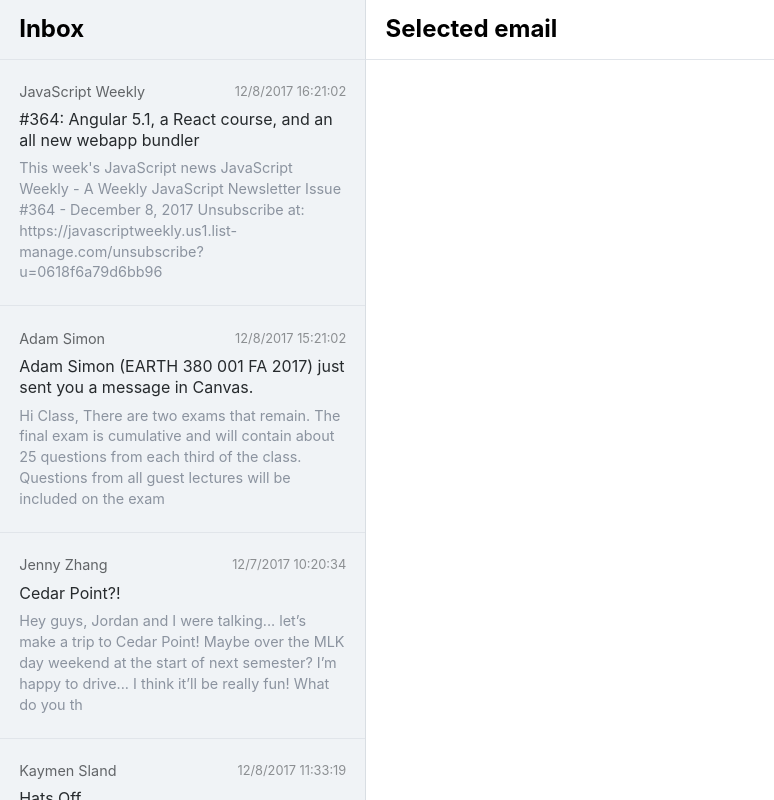
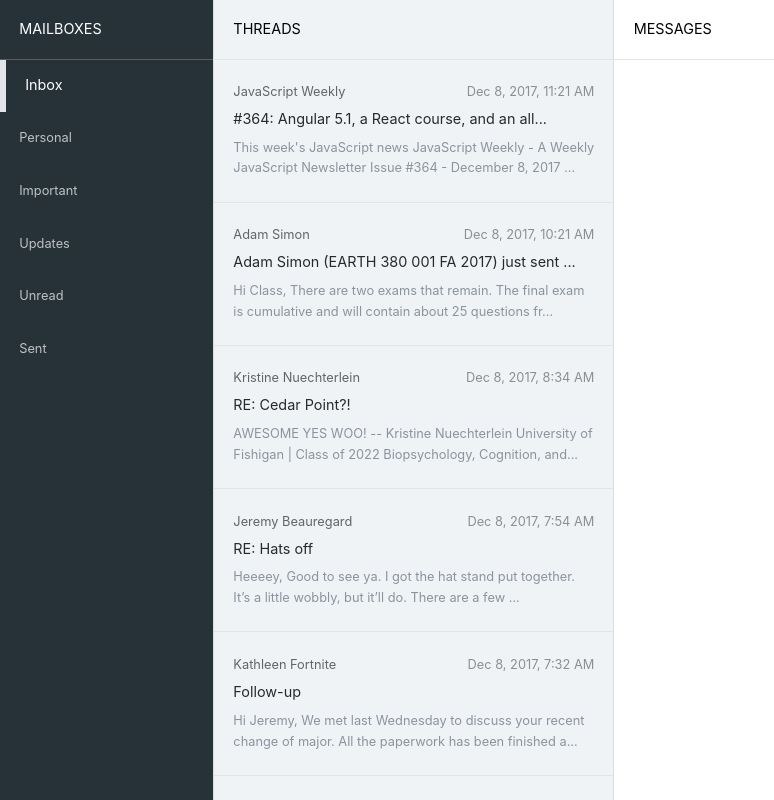
Before and after one commit to wudixiaoyu008/email-client-practice-app, a website built with Parcel: page src/index.html in a window 1280 px wide. Shown: the whole page, without its empty margins (0-774 px from the left). Built offline with nearby package versions, Linux system fonts and the light colour scheme.

Commit message:
add style & refactor & mailbox

```diff
--- a/package.json
+++ b/package.json
@@ -25,6 +25,7 @@
   "dependencies": {
     "babel-runtime": "^6.26.0",
     "base64-js": "^1.2.1",
+    "date-fns": "^1.29.0",
     "text-encoder-lite": "^1.0.1"
   },
   "devDependencies": {
--- a/src/index.html
+++ b/src/index.html
@@ -9,12 +9,39 @@
   <body>
     <div class="wrapper">
       <div class="email-client">
-        <aside class="email-list-container">
+
+        <aside class="mailbox">
+          <h2 class="email-header0">Mailboxes</h2>
+          <nav>
+            <ul class="mailbox-list">
+              <li class="mailbox-item active">Inbox</li>
+              <li class="mailbox-item">Personal</li>
+              <li class="mailbox-item">Important</li>
+              <li class="mailbox-item">Unread</li>
+              <li class="mailbox-item">Sent</li>
+              <li class="mailbox-item">Updates</li>
+            </ul>
+          </nav>
+        </aside>
+        <main class="content">
+          <section class="email-list-container">
+            <h2 class="email-header">Threads</h2>
+            <ul class="email-list"></ul>
+          </section>
+          <article class="email-show-container">
+            <h2 class="email-header2">Messages</h2>
+          </article>
+        </main>
+
+
+        <!-- <aside class="email-list-container">
+          <h2 class="email-header">Threads</h2>
+          <ul class="email-list"></ul>
         </aside>
         <main class="email-show-container">
-          <h2 class="email-header2">Selected email</h2>
-        </main>
-    </div>
+          <h2 class="email-header2">Messages</h2>
+        </main> -->
+      </div>
     </div>
     <script src="https://cdn.polyfill.io/v2/polyfill.min.js"></script>
     <script src="./index.js"></script>
--- a/src/index.js
+++ b/src/index.js
@@ -1,66 +1,89 @@
 /**
  * @flow
  */
-// "Thu, 7 Dec 2017 10:20:34 +0500"
-function formatDate(str) {
-  const monthListA = ['Jan', 'Feb', 'Mar', 'Apr', 'May', 'Jun', 'Jul', 'Aug', 'Sep', 'Oct', 'Nov', 'Dec'];
-  const monthList1 = ['01', '02', '03', '04', '05', '06', '07', '08', '09', '10', '11', '12'];
-  let format = str.split(' ');
-  format[2] = monthList1[monthListA.indexOf(format[2])];
-  return `${format[2]}/${format[1]}/${format[3]} ${format[4]}`;
+const store = require('./store/emails.json');
+
+function formatMailbox(mailbox) {
+  const category = mailbox.replace(/.+_/, '');
+  const lowerCase = [...category].map((letter, index) => index === 0 ?
+    letter.toUpperCase() : letter.toLowerCase());
+  return lowerCase.join('');
 }
 
-const store = require('./store/emails.json');
+function renderMailbox() {
+  const mailboxes = Object.keys(store.mailboxes);
+  const mailboxHTML = mailboxes.map((mailbox, index) => {
+    const category = formatMailbox(mailbox);
+    return index === 0 ? `
+        <li class="mailbox-item active">${category}</li>
+      ` : `
+        <li class="mailbox-item">${category}</li>
+      `;
+  });
+  const mailboxList = mailboxHTML.join('');
+  const container = document.querySelector('.mailbox-list');
+  if (container != null) container.innerHTML = mailboxList;
+}
 
+function formatDate(time) {
+  const date = new Date(Number(time));
+  return date.toLocaleString('en-US', {
+    year: 'numeric',
+    month: 'short',
+    day: 'numeric',
+    hour: 'numeric',
+    minute: 'numeric',
+  });
+}
+
+function formatSubject(subject) {
+  return subject.length > 45 ? `${subject.substring(0, 45)}...` : subject;
+}
+
+function formatSnippet(snippet) {
+  return snippet.length > 110 ? `${snippet.substring(0, 110)}...` : snippet;
+}
+
+function getLastMessage(thread) {
+  const [lastMessage] = thread.messages.slice(-1); // slice -> array
+  return store.messages[lastMessage.id];
+}
+
+function renderThreads() {
   const inboxId = store.mailboxes.INBOX.threadIds;
 
   // email id map to email object
   const inboxList = inboxId.map((id) => {
-  const emailObject = {};
-  const email = store.messages[id];
-  const emailHeader = store.messages[id].payload.headers;
-
-  emailObject.sender = emailHeader[1].value.replace(/\s\\.+/g, '');
-  // emailObject.time = emailHeader[0].value;
-  const time = emailHeader[0].value;
-  emailObject.time = formatDate(time);
-  emailObject.subject = emailHeader[emailHeader.length - 1].value;
-  emailObject.snippet = email.snippet;
-  return emailObject;
+    const thread = store.threads[id];
+    const email = getLastMessage(thread);
+    const emailHeader = email.payload.headers;
+    const time = email.internalDate;
+    return {
+      sender: emailHeader[1].value.replace(/\s\\.+/g, '') || 'No Sender',
+      time: formatDate(time),
+      subject: emailHeader[emailHeader.length - 1].value || 'No Subject',
+      snippet: email.snippet,
+    };
   });
 
-// email object map to list item html
-const inboxHtmlList = inboxList.map((email) => {
-  const li = `
+  // email object to HTML
+  const inboxHtmlList = inboxList.map(email => `
     <li>
       <button class="email-item" type="button">
         <div class="sender-details">
           <p> ${email.sender} </p>
           <span>${email.time}</span>
         </div>
-          <p class="email-subject">${email.subject}</p>
-          <p class="email-snippet">${email.snippet}</p>
+        <p class="email-subject">${formatSubject(email.subject)}</p>
+        <p class="email-snippet">${formatSnippet(email.snippet)}</p>
       </button>
-      </li>`;
-  return li;
-});
+    </li>
+  `);
 
-
-function renderSidebar() {
-  let liHtml = '';
-  for (const item of inboxHtmlList) {
-    liHtml += item;
+  const liHtml = inboxHtmlList.join('');
+  const container = document.querySelector('.email-list');
+  if (container != null) container.innerHTML = liHtml;
 }
 
-  let sidebarContents = `
-      <h2 class="email-header">Inbox</h2>
-      <ul class="email-list">
-        ${liHtml}
-      </ul>`;
-
-  const container = document.querySelector('.email-list-container');
-
-  if (container != null) container.innerHTML = sidebarContents;
-}
-
-renderSidebar();
+renderMailbox();
+renderThreads();
--- a/src/index.scss
+++ b/src/index.scss
@@ -1,13 +1,18 @@
 // Variables
-$gray: #ccc;
-$lightgray: #eee;
-$thread_list_bg: #F0F3F6;
-$thread_list_divider: #D9DEE3;
-$thread_list_divider_horizonal: #E1E5EA;
+$gray_bg: #F0F3F6;
+$dark_gray_bg: #263238;
+$dark_gray_bg_hover: #121B1F;
+$gray_bg_hover: #E2E8ED;
+$divider: #D9DEE3;
+$divider_horizonal: #E1E5EA;
 $white: #ffffff;
 $thread_snippet: #8B939F;
 $thread_subject: #262A2D;
 $thread_sender: #626568;
+
+$body_size: 0.9rem;
+$snippet_size: 0.8rem;
+$opacity: 0.7;
 
 $system-font: -apple-system, BlinkMacSystemFont, 'Segoe UI', Roboto, Helvetica, Arial, sans-serif, 'Apple Color Emoji', 'Segoe UI Emoji', 'Segoe UI Symbol';
 
@@ -37,12 +42,58 @@ body {
   display: flex;
   height: 100vh;
 }
+.mailbox {
+  flex: 1;
+  line-height: 1.3rem;
+  background: $dark_gray_bg;
+  color: $white;
+  border-right: 1px solid $divider;
+
+  .email-header0 {
+    margin: 0;
+    padding: 1.2rem 1.2rem;
+    font-size: $body_size;
+    font-weight: 400;
+    text-transform: uppercase;
+    background: $dark_gray_bg;
+    border-bottom: 1px solid #5d5d5d;
+    position: absolute;
+    z-index: 999;
+    width: 16.67%;
+  }
+
+  .mailbox-list {
+    cursor: pointer;
+    display: flex;
+    flex-direction: column;
+    margin-top: 3.7rem;
+    text-decoration: none;
+    .mailbox-item {
+      list-style: none;
+      padding: 1rem 1.2rem;
+      font-size: $snippet_size;
+      opacity: $opacity;
+      &:hover {
+        background: $dark_gray_bg_hover;
+      }
+    }
+    .active {
+      opacity: 1;
+      border-left: 6px solid $divider_horizonal;
+      font-size: $body_size;
+    }
+  }
+}
+.content {
+  flex: 5;
+  display: flex;
+}
 
 .email-list-container {
-  border-right: 1px solid $thread_list_divider;
-  flex: 2;
+  border-right: 1px solid $divider;
+  flex: 3;
   overflow-y: scroll;
-  background: $thread_list_bg;
+  background: $gray_bg;
   line-height: 1.3rem;
 }
 
@@ -54,21 +105,27 @@ body {
 .email-header {
   margin: 0;
   padding: 1.2rem 1.2rem;
-  background: $thread_list_bg;
-  border-right: 1px solid $thread_list_divider;
-  border-bottom: 1px solid $thread_list_divider_horizonal;
+  font-size: $body_size;
+  font-weight: 400;
+  text-transform: uppercase;
+  background: $gray_bg;
+  border-right: 1px solid $divider;
+  border-bottom: 1px solid $divider_horizonal;
   position: absolute;
   z-index: 999;
-  width: 28.57%;
+  width: 31.2%;
 }
 .email-header2 {
   margin: 0;
   padding: 1.2rem 1.2rem;
+  font-size: $body_size;
+  font-weight: 400;
+  text-transform: uppercase;
   background: $white;
-  border-bottom: 1px solid $thread_list_divider_horizonal;
+  border-bottom: 1px solid $divider_horizonal;
   position: absolute;
   z-index: 999;
-  width: 71.4%;
+  width: 52%;
 }
 
 .email-list {
@@ -80,7 +137,7 @@ body {
 .email-item {
   background: none;
   border: none;
-  border-bottom: 1px solid $thread_list_divider_horizonal;
+  border-bottom: 1px solid $divider_horizonal;
   cursor: pointer;
   display: block;
   font: inherit;
@@ -94,11 +151,16 @@ body {
 
   .email-subject {
     color: $thread_subject;
+    font-size: $body_size;
   }
   .email-snippet {
     color: $thread_snippet;
-    font-size: 0.9rem;
+    font-size: $snippet_size;
     margin-top: 0.5rem;
+  }
+
+  &:hover {
+    background: $gray_bg_hover;
   }
 }
 
@@ -107,9 +169,8 @@ body {
   display: flex;
   justify-content: space-between;
   color: $thread_sender;
-  font-size: 0.9rem;
+  font-size: $snippet_size;
   span {
-    font-size: 0.8rem;
     opacity: 0.7;
   }
 }
```
Also changed, not shown: 1 other file. Lines whose indentation alone changed are shown as unchanged.
